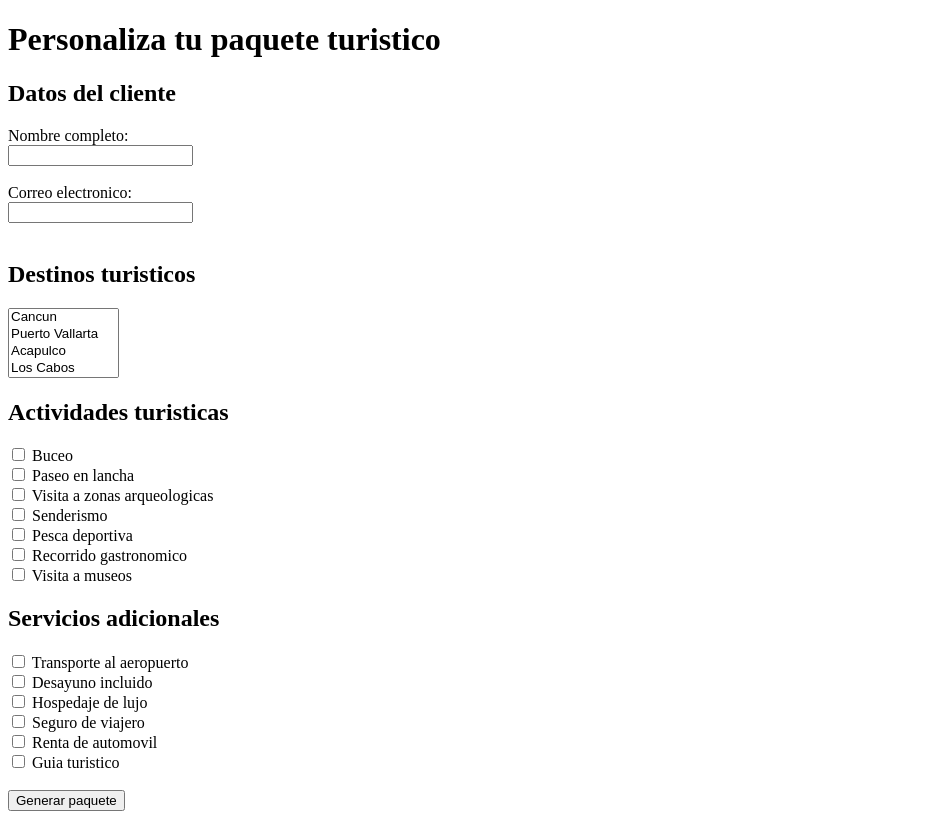
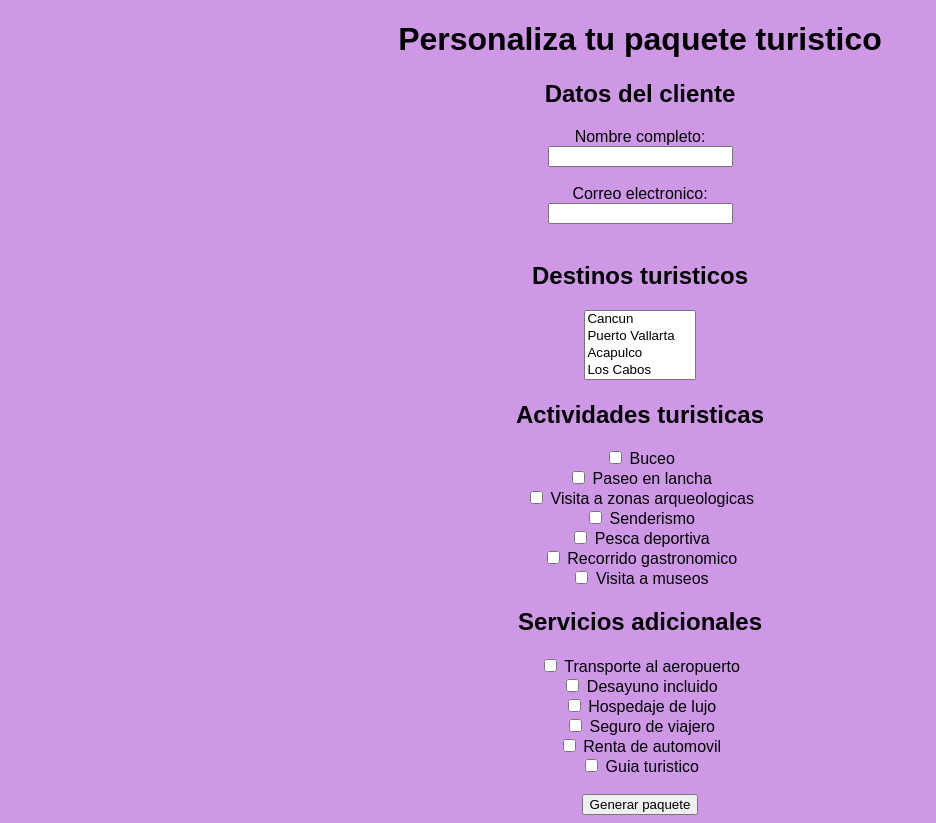
Before and after one commit to Itz-pix/Opciones-php, a PHP site: page / in a window 1280 px wide. Shown: the whole page, without its empty margins (0-936 px from the left). Run offline with PHP 8.4, Linux system fonts and the light colour scheme.

Commit message:
Codigo del menu con estilo

```diff
--- a/index.php
+++ b/index.php
@@ -6,6 +6,7 @@
 </head>
 <body>
 
+<body style="background-color: #ce98e7; text-align: center; font-family: Arial;">
     <h1>Personaliza tu paquete turistico</h1>
 
     <form action="resultados.php" method="POST">
```
